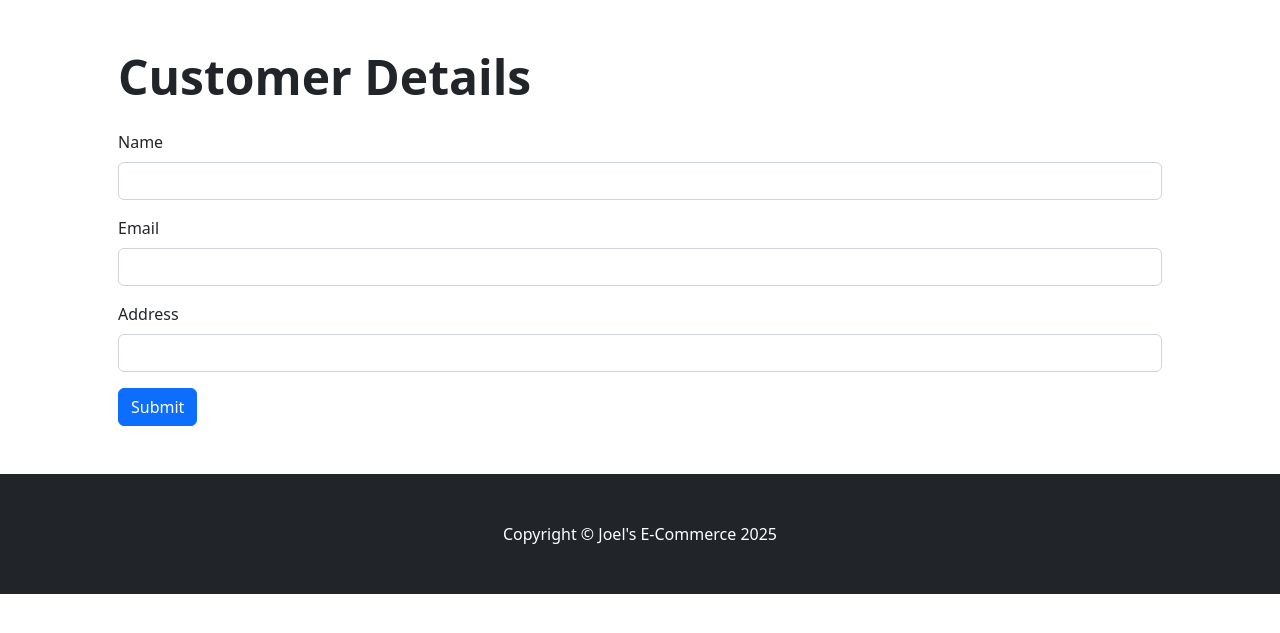
After one commit to joelwood420/e-commerce_project, a Flask app: page /customer_details in a window 1280 px wide. The commit adds this page. Shown: the top 633 px of the page. Run offline with Flask 3, Linux system fonts and the light colour scheme; some libraries are stand-ins or nearby versions.

Commit message:
Add customer details form and refactor admin login functionality

```diff
--- a/app.py
+++ b/app.py
@@ -58,25 +58,41 @@ def view_cart():
     cart_item_count = sum(item['quantity'] for item in cart)
     return render_template('cart.html', cart=cart, total=total, cart_item_count=cart_item_count)
 
-@app.route('/admin', methods=['GET'])
+@app.route('/customer_details', methods=['GET', 'POST'])
+def customer_details():
+    if request.method == 'POST':
+        name = request.form['name']
+        email = request.form['email']
+        address = request.form['address']
+
+        db.execute("INSERT INTO customer_details (name, email, address) VALUES (?, ?, ?)", name, email, address)
+
+        return redirect(url_for('order_confirmation'))
+
+    return render_template('customer_details_form.html')
+
+@app.route('/admin', methods=['POST', 'GET'])
 def admin_login_page():
     return render_template('admin_login.html')
+
 
 @app.route('/admin/login', methods=['POST'])
 def admin_login():
     username = request.form['username']
     password = request.form['password']
 
-    if username == 'admin' and password == 'password':
+    user = db.execute("SELECT username, password FROM admin_users WHERE username = ? AND password = ?", username, password)
+
+    if user:
         session['admin_logged_in'] = True
         return redirect(url_for('admin_dashboard'))
     else:
-        return render_template('admin_login.html', error='Invalid credentials')
+        return render_template('admin_login.html', error ='Invalid username or password')
 
 @app.route('/admin/dashboard', methods=['GET'])
 def admin_dashboard():
     if not session.get('admin_logged_in'):
-        return redirect(url_for('admin_login_page'))
+        return render_template('admin_login.html', error ='Please log in to access the dashboard')
     return render_template('admin_dashboard.html')
 
 if __name__ == '__main__':
--- a/templates/base.html
+++ b/templates/base.html
@@ -9,26 +9,7 @@
     <link href="{{ url_for('static', filename='css/styles.css') }}" rel="stylesheet" />
 </head>
 <body>
-    <nav class="navbar navbar-expand-lg navbar-light bg-light">
-        <div class="container px-4 px-lg-5">
-            <a class="navbar-brand" href="/">Joel's E-Commerce</a>
-            <button class="navbar-toggler" type="button" data-bs-toggle="collapse" data-bs-target="#navbarSupportedContent" aria-controls="navbarSupportedContent" aria-expanded="false" aria-label="Toggle navigation">
-                <span class="navbar-toggler-icon"></span>
-            </button>
-            <div class="collapse navbar-collapse" id="navbarSupportedContent">
-                <ul class="navbar-nav me-auto mb-2 mb-lg-0 ms-lg-4">
-                    <li class="nav-item"><a class="nav-link active" aria-current="page" href="/">Home</a></li>
-                </ul>
-                <form class="d-flex" action="/cart" method="get">
-                    <button class="btn btn-outline-dark" type="submit">
-                        <i class="bi-cart-fill me-1"></i>
-                        Cart
-                        <span class="badge bg-dark text-white ms-1 rounded-pill">{{ cart_item_count or 0 }}</span>
-                    </button>
-                </form>
-            </div>
-        </div>
-    </nav>
+
 
     {% block content %}{% endblock %}
 
--- /dev/null
+++ b/templates/customer_details_form.html
@@ -0,0 +1,24 @@
+{% extends "base.html" %}
+
+{% block title %}Customer Details{% endblock %}
+
+{% block content %}
+<div class="container px-4 px-lg-5 my-5">
+    <h1 class="display-5 fw-bolder mb-4">Customer Details</h1>
+    <form action="/submit_customer_details" method="post">
+        <div class="mb-3">
+            <label for="name" class="form-label">Name</label>
+            <input type="text" class="form-control" id="name" name="name" required>
+        </div>
+        <div class="mb-3">
+            <label for="email" class="form-label">Email</label>
+            <input type="email" class="form-control" id="email" name="email" required>
+        </div>
+        <div class="mb-3">
+            <label for="address" class="form-label">Address</label>
+            <input type="text" class="form-control" id="address" name="address" required>
+        </div>
+        <button type="submit" class="btn btn-primary">Submit</button>
+    </form>
+</div>
+{% endblock %}
```
Also changed, not shown: templates/admin_login.html (+32 -21 lines), templates/cart.html (+21 -1 lines), templates/catalog.html (+20 -0 lines), database/ecommerce.db, templates/admin_dashboard.html (renamed from templates/admin_dashbosrd.html).
